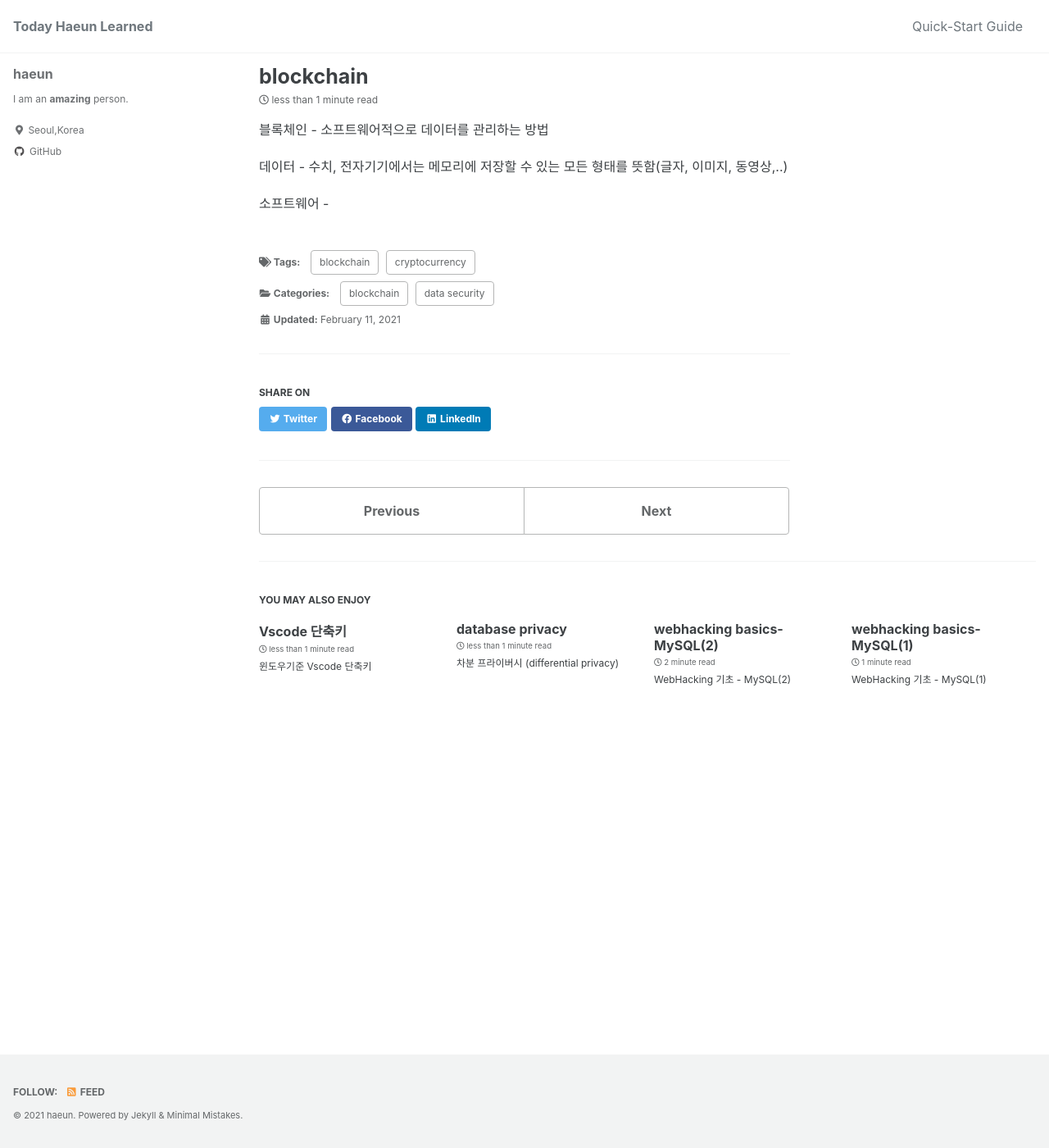
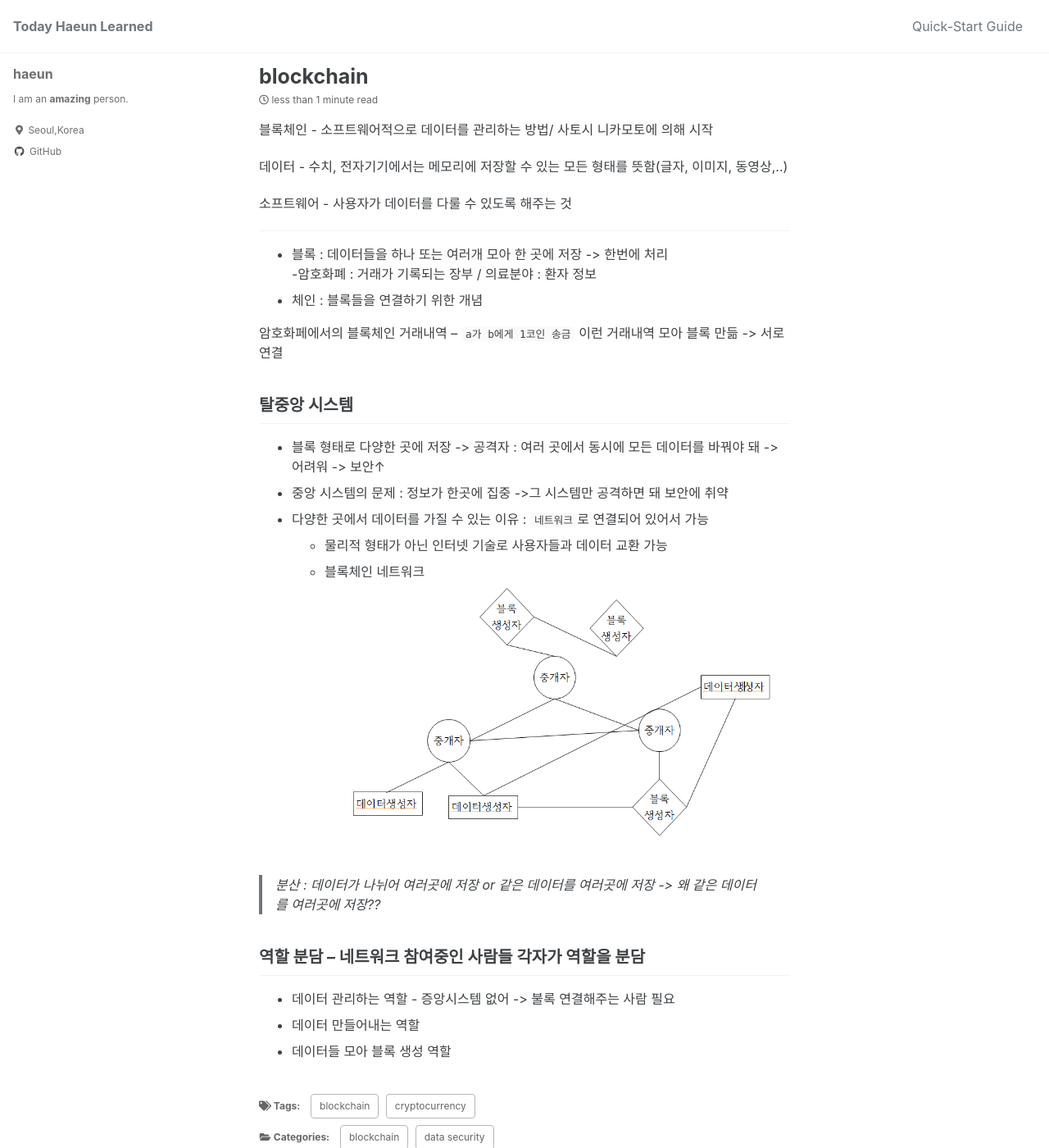
Before and after one commit to gkdms1457/TIL, a Jekyll site: the page built from _posts/2021-02-11-blockchain.md, in a window 1280 px wide and 1400 px high. Shown: the whole window at 82% size. Built offline with Jekyll 4.4.1, drawn with Linux system fonts in a browser that asks for light colours; cached includes are drawn as plain includes.

Commit message:
2021-02-19-TIL-modi

```diff
--- a/_posts/2021-02-11-blockchain.md
+++ b/_posts/2021-02-11-blockchain.md
@@ -7,8 +7,31 @@ tag :
     - blockchain
     - cryptocurrency
 ---
-블록체인 - 소프트웨어적으로 데이터를 관리하는 방법
+블록체인 - 소프트웨어적으로 데이터를 관리하는 방법/ 사토시 니카모토에 의해 시작
 
 데이터 - 수치, 전자기기에서는 메모리에 저장할 수 있는 모든 형태를 뜻함(글자, 이미지, 동영상,..)
 
-소프트웨어 -
+소프트웨어 - 사용자가 데이터를 다룰 수 있도록 해주는 것
+
+---
+* 블록 : 데이터들을 하나 또는 여러개 모아 한 곳에 저장 -> 한번에 처리
+    -암호화폐 : 거래가 기록되는 장부 / 의료분야 : 환자 정보
+* 체인 : 블록들을 연결하기 위한 개념
+
+암호화페에서의 블록체인 거래내역 – `a가 b에게 1코인 송금` 이런 거래내역 모아 블록 만듦 -> 서로 연결
+
+## 탈중앙 시스템
+ - 블록 형태로 다양한 곳에 저장 -> 공격자 : 여러 곳에서 동시에 모든 데이터를 바꿔야 돼	-> 어려워 -> 보안↑
+ - 중앙 시스템의 문제 : 정보가 한곳에 집중 ->그 시스템만 공격하면 돼 보안에 취약
+ - 다양한 곳에서 데이터를 가질 수 있는 이유 : `네트워크`로 연결되어 있어서 가능
+	- 물리적 형태가 아닌 인터넷 기술로 사용자들과 데이터 교환 가능
+    - 블록체인 네트워크
+        ![블록체인 네트워크](/TIL/assets/images/blockchain_network.PNG)
+
+
+>분산 : 데이터가 나뉘어 여러곳에 저장 or 같은 데이터를 여러곳에 저장 -> 왜 같은 데이터를 여러곳에 저장??
+
+## 역할 분담 – 네트워크 참여중인 사람들 각자가 역할을 분담
+ - 데이터 관리하는 역할	- 증앙시스템 없어 -> 불록 연결해주는 사람 필요
+ - 데이터 만들어내는 역할
+ - 데이터들 모아 블록 생성 역할
```
Also changed, not shown: assets/images/blockchain_network.PNG (added).
